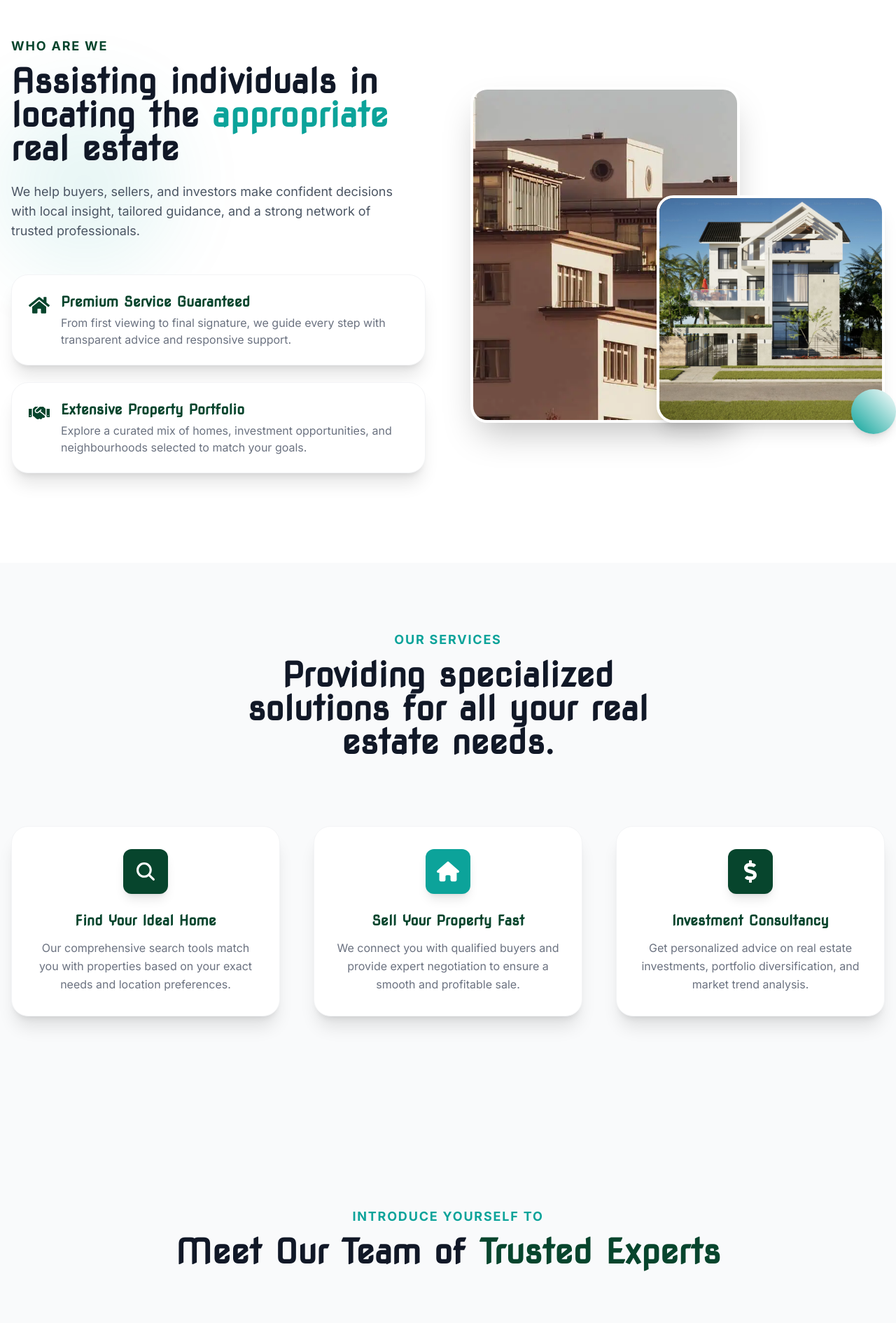
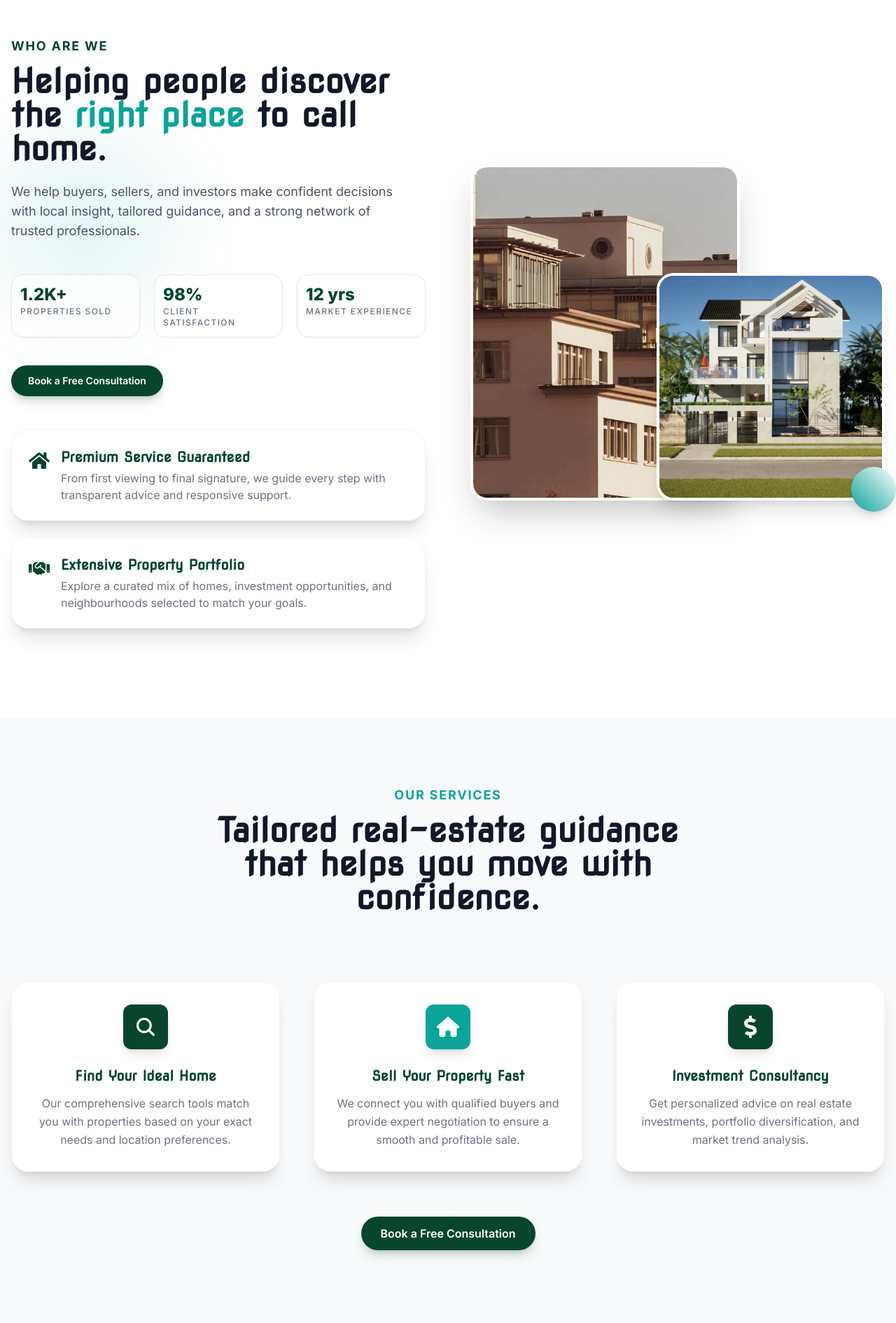
Before and after one commit to MikeWeDev/REALSTATE, a React (Vite) app: page / in a window 1280 px wide. Shown: the part 980-2870 px from the top of the page at 70% size. Built offline with nearby package versions, Linux system fonts and the light colour scheme.

Commit message:
improve visual hierarchy and overall section polish

```diff
--- a/src/Components/Service/Service.jsx
+++ b/src/Components/Service/Service.jsx
@@ -1,6 +1,7 @@
 import { IoSearch } from "react-icons/io5"
 import { FaHouse } from "react-icons/fa6"
 import { FaDollarSign } from 'react-icons/fa';
+import { Link } from "react-router-dom";
 
 // Define the service data to easily map over
 const serviceData = [
@@ -63,7 +64,7 @@ function Service() {
           OUR SERVICES
         </p>
         <h2 className="text-4xl md:text-5xl font-extrabold text-gray-900 max-w-2xl mx-auto">
-          Providing specialized solutions for all your real estate needs.
+          Tailored real-estate guidance that helps you move with confidence.
         </h2>
 
         {/* --- Service Cards Container --- */}
@@ -73,6 +74,15 @@ function Service() {
           ))}
         </div>
 
+        <div className="mt-12 md:mt-16 flex justify-center">
+          <Link
+            to="/register"
+            className="inline-flex items-center justify-center rounded-full bg-[#07452d] px-7 py-3 text-base font-semibold text-white shadow-lg shadow-[#07452d]/20 transition duration-300 hover:bg-[#0ca39a] focus-visible:outline-none focus-visible:ring-4 focus-visible:ring-[#0ca39a]/30"
+          >
+            Book a Free Consultation
+          </Link>
+        </div>
+
       </div>
     </section>
   )
--- a/src/Components/Who-we-are/Who.jsx
+++ b/src/Components/Who-we-are/Who.jsx
@@ -11,6 +11,12 @@ const featuresData = [
     title: "Extensive Property Portfolio",
     description: "Explore a curated mix of homes, investment opportunities, and neighbourhoods selected to match your goals.",
   },
+];
+
+const trustStats = [
+  { value: "1.2K+", label: "Properties sold" },
+  { value: "98%", label: "Client satisfaction" },
+  { value: "12 yrs", label: "Market experience" },
 ];
 
 function FeatureCard({ icon: Icon, title, description }) {
@@ -49,11 +55,29 @@ function Who() {
             WHO ARE WE
           </p>
           <h1 className="text-3xl sm:text-4xl lg:text-5xl font-extrabold text-gray-900 leading-tight mb-6">
-            Assisting individuals in locating the <span className="text-[#0ca39a]">appropriate</span> real estate
+            Helping people discover the <span className="text-[#0ca39a]">right place</span> to call home.
           </h1>
           <p className="max-w-xl text-gray-600 text-base sm:text-lg mb-8 sm:mb-12">
             We help buyers, sellers, and investors make confident decisions with local insight, tailored guidance, and a strong network of trusted professionals.
           </p>
+
+          <div className="grid grid-cols-3 gap-3 sm:gap-5 mb-8 sm:mb-10">
+            {trustStats.map((stat) => (
+              <div key={stat.label} className="rounded-2xl border border-gray-200 bg-white/80 p-3 shadow-sm">
+                <div className="text-xl sm:text-2xl font-extrabold text-[#07452d]">{stat.value}</div>
+                <div className="text-[10px] sm:text-xs font-medium uppercase tracking-[0.12em] text-gray-500">{stat.label}</div>
+              </div>
+            ))}
+          </div>
+
+          <div className="mb-8 sm:mb-12">
+            <a
+              href="#contact"
+              className="inline-flex items-center justify-center rounded-full bg-[#07452d] px-6 py-3 text-sm font-semibold text-white shadow-lg shadow-[#07452d]/20 transition duration-300 hover:bg-[#0ca39a] focus-visible:outline-none focus-visible:ring-4 focus-visible:ring-[#0ca39a]/30"
+            >
+              Book a Free Consultation
+            </a>
+          </div>
 
           {/* Feature Cards Container */}
           <div className="space-y-6">
```
